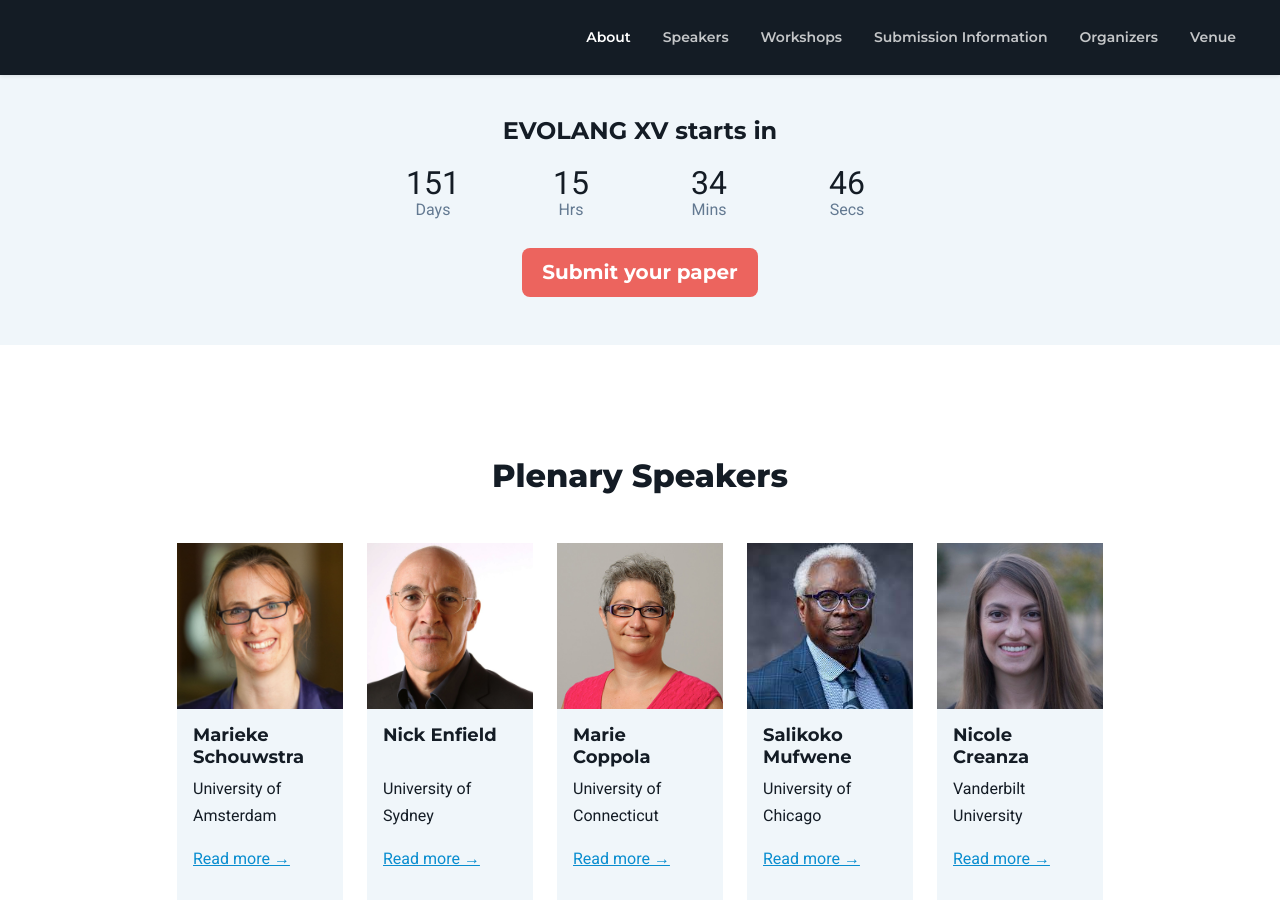
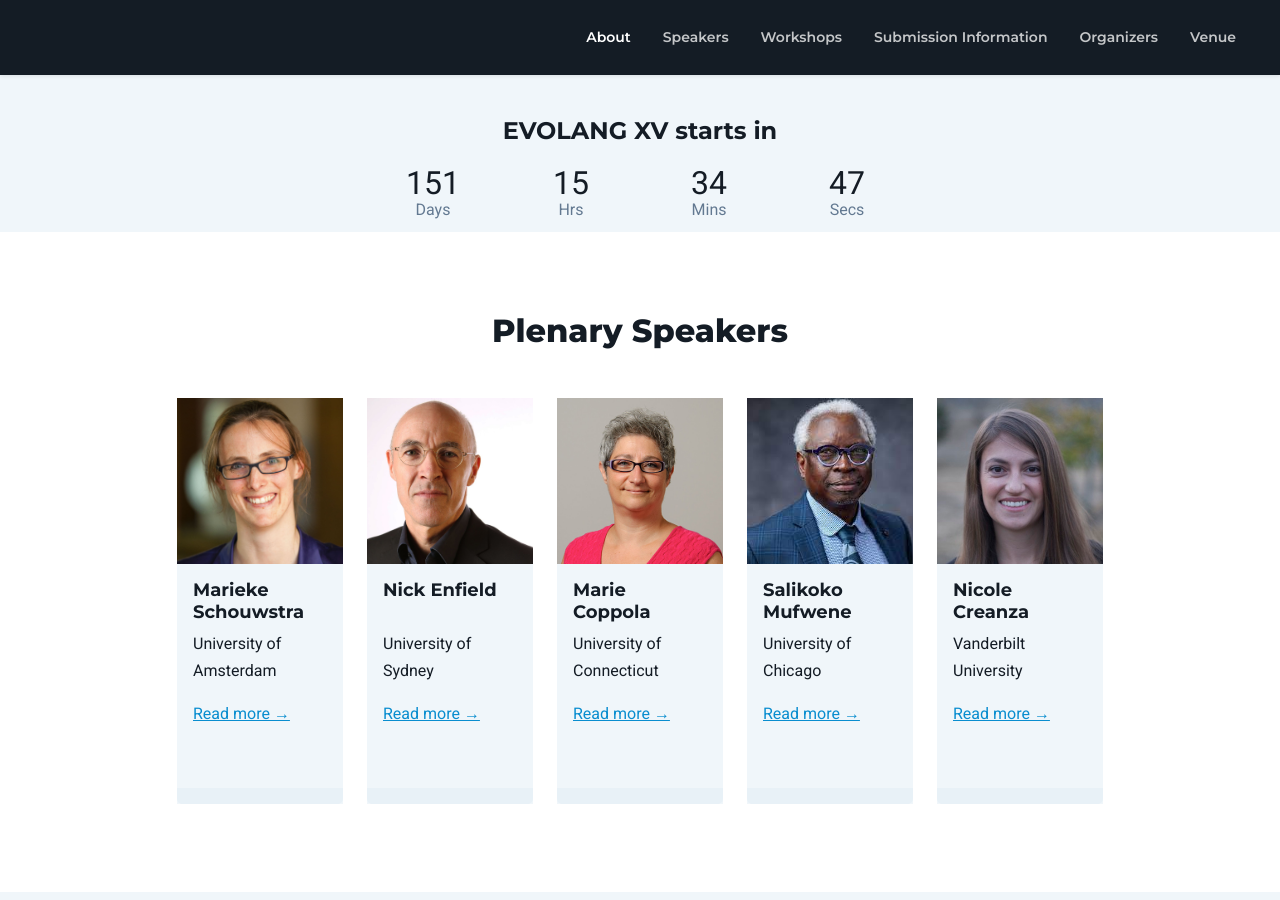
Before and after one commit to evolang2024/evolang2024.github.io, a Jekyll site: the page built from _pages/index.md, in a window 1280 px wide and 900 px high, scrolled down 981 px. Built offline with Jekyll 4.4.1, drawn with Linux system fonts in a browser that asks for light colours; nearby versions of some CDN libraries; library files that are not in the unit come from our copies.

Commit message:
Update about.html
- Paper submit btn remove

```diff
--- a/_includes/about.html
+++ b/_includes/about.html
@@ -14,7 +14,6 @@
             <h4 class="countdown-intro mb-2 text-center mb-3">EVOLANG XV starts in</h4>
             <div id="countdown-box" class="countdown-box"></div>
         </div><!--//event-countdown-->
-        <div class="about-cta text-center mb-5"><a class="btn btn-secondary btn-lg  mb-5" href="https://openreview.net/group?id=EVOLANG.org/2024/Conference" target="_blank">Submit your paper</a></div>
     </div><!--//container-->
 </section><!--//about-section-->
 <style>
```
